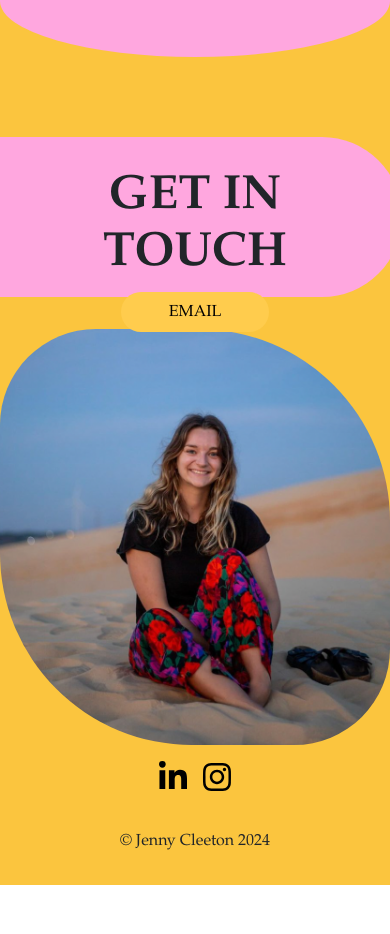
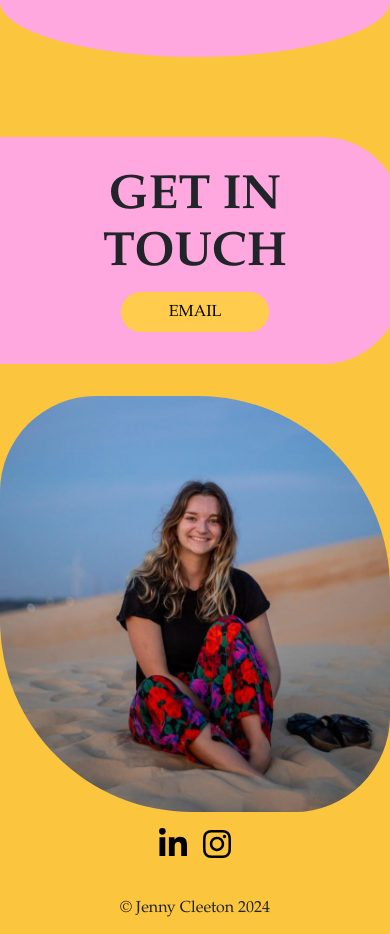
Before and after one commit to Greg12Thomson/jennyPortfolio, a React (Create React App) app: page / in a window 390 px wide. Shown: the part 1657-2591 px from the top of the page. Before the commit the page ends 2542 px from the top, so only its background shows below. Built offline with nearby package versions, Linux system fonts and the light colour scheme; no server answers; what aws-amplify would draw is missing.

Commit message:
Fix contact on mobile

```diff
--- a/src/App.css
+++ b/src/App.css
@@ -1,9 +1,9 @@
 .App {
   text-align: center;
   background-color: #fbc53e;
+  overflow-x: hidden;
   font-family: Didot, "Didot LT STD", "Hoefler Text", Garamond, "Times New Roman", serif !important;
     /* font-family: 'Trebuchet MS', 'Lucida Sans Unicode', 'Lucida Grande', 'Lucida Sans', Arial, sans-serif; */
-
 }
 
 .App-logo {
--- a/src/index.css
+++ b/src/index.css
@@ -5,6 +5,7 @@ body {
   -webkit-font-smoothing: antialiased;
   -moz-osx-font-smoothing: grayscale;
   background-color: #fac53e;
+  overflow-x: hidden;
 }
 
 code {
--- a/src/styles/contact.scss
+++ b/src/styles/contact.scss
@@ -5,6 +5,10 @@
         font-size: 3rem;
         font-weight: bold;
         text-transform: uppercase;
+
+        @media (max-width: $md-breakpoint) {
+            font-size: 2;
+        }
     }
 
     .email-section {
@@ -12,7 +16,6 @@
         margin-top: 5rem;
         padding: 2rem 2rem;
         border-radius: 0 5rem 5rem 0;
-        max-height: 10rem;
         align-self: center;
         margin-right: -5%;
         z-index: 10;
@@ -41,9 +44,6 @@
         }
         margin-top: 2rem;
         z-index: 1;
-        &:hover {
-            border: 1px solid #777;
-        }
     }
 
 }
```
